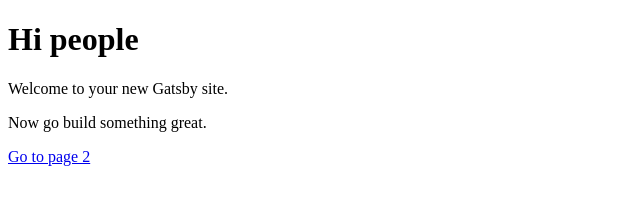
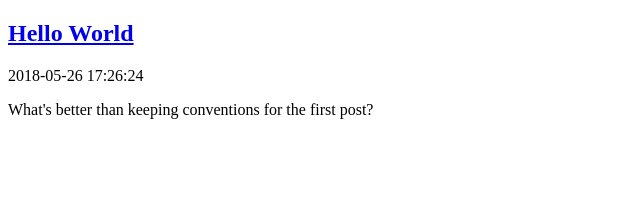
Before and after one commit to carusog/carusog, a Gatsby site: page / in a window 1280 px wide. Shown: the whole page, without its empty margins (0-640 px from the left). Built offline with nearby package versions, Linux system fonts and the light colour scheme; Gatsby itself is replaced by a stand-in of ours.

Commit message:
🌍  Add a first test post (guess its title…)

```diff
--- a/src/layouts/index.js
+++ b/src/layouts/index.js
@@ -26,7 +26,6 @@ const Layout = ({ children, data }) => (
         >
             {children()}
         </div>
-    <pre>{JSON.stringify(data, null, 4)}</pre>
     </div>
 )
 
--- /dev/null
+++ b/src/pages/2018-05-26-hello-world/index.md
@@ -0,0 +1,13 @@
+---
+title: "Hello World"
+date: "2018-05-26 17:26:24"
+path: "/hello-world"
+tags: ['hello', 'world']
+excerpt: "What's better than keeping conventions for the first post?"
+---
+
+# Ciao Mondo!
+
+What's better than keeping conventions for the first post?
+
+That's why you can read "Ciao Mondo", which is the italian translation of "Hello World". Welcome.
--- a/src/pages/index.js
+++ b/src/pages/index.js
@@ -1,13 +1,50 @@
 import React from 'react'
 import Link from 'gatsby-link'
 
-const IndexPage = () => (
-  <div>
-    <h1>Hi people</h1>
-    <p>Welcome to your new Gatsby site.</p>
-    <p>Now go build something great.</p>
-    <Link to="/page-2/">Go to page 2</Link>
-  </div>
-)
+const IndexPage = ({ data }) => {
+    console.log(data)
+
+    const { edges: posts } = data.allMarkdownRemark
+    return (
+        <div>
+            {posts.map(({ node: post }) => {
+                const { frontmatter } = post
+
+                return (
+                    <div key="{frontmatter.path}">
+                        <h2>
+                            <Link to={frontmatter.path}>
+                                {frontmatter.title}
+                            </Link>
+                        </h2>
+                        <p>{frontmatter.date}</p>
+                        <p>{frontmatter.excerpt}</p>
+                    </div>
+                )
+            })}
+        </div>
+    )
+}
+
+// for some reason (formatString: "MMMM DD, YYYY") doesn't work
+export const query = graphql`
+    query IndexQuery {
+        allMarkdownRemark {
+            totalCount
+            edges {
+                node {
+                    id
+                    frontmatter {
+                        title
+                        date
+                        path
+                        tags
+                        excerpt
+                    }
+                }
+            }
+        }
+    }
+`
 
 export default IndexPage
```
Lines whose indentation alone changed are shown as unchanged.
